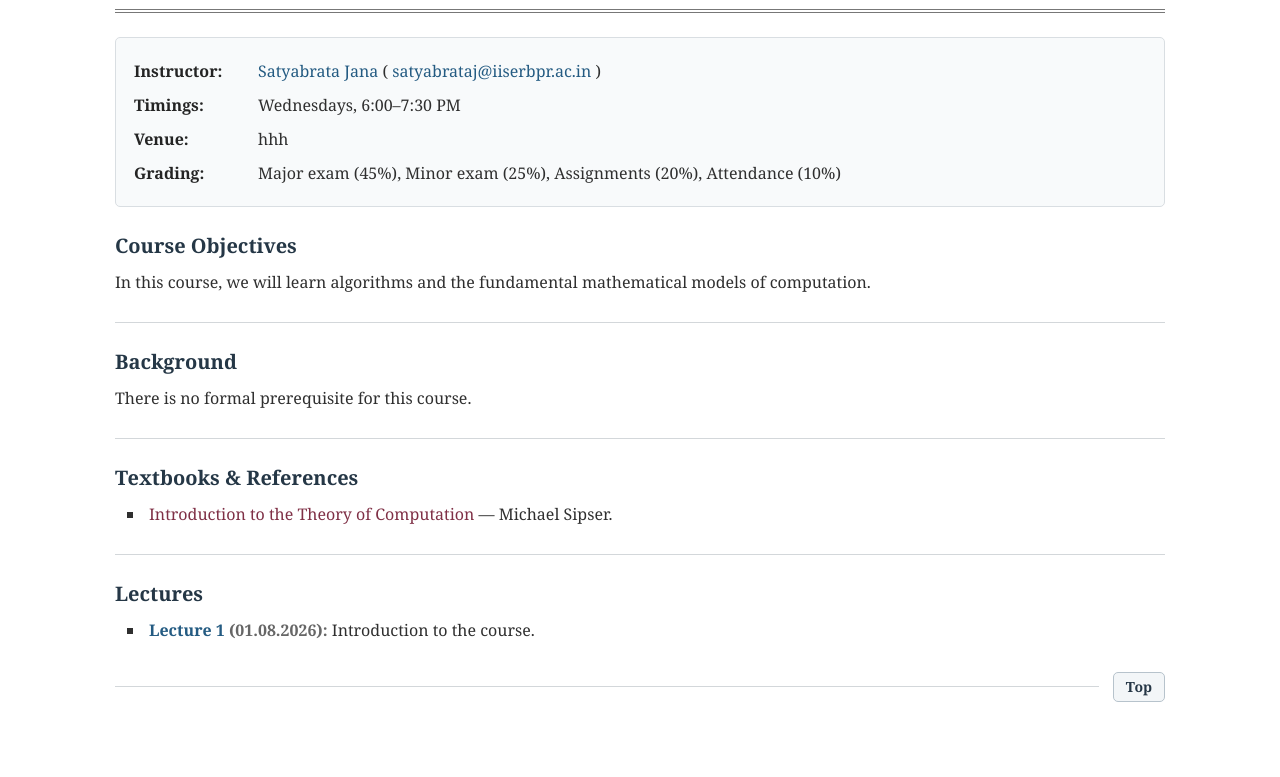
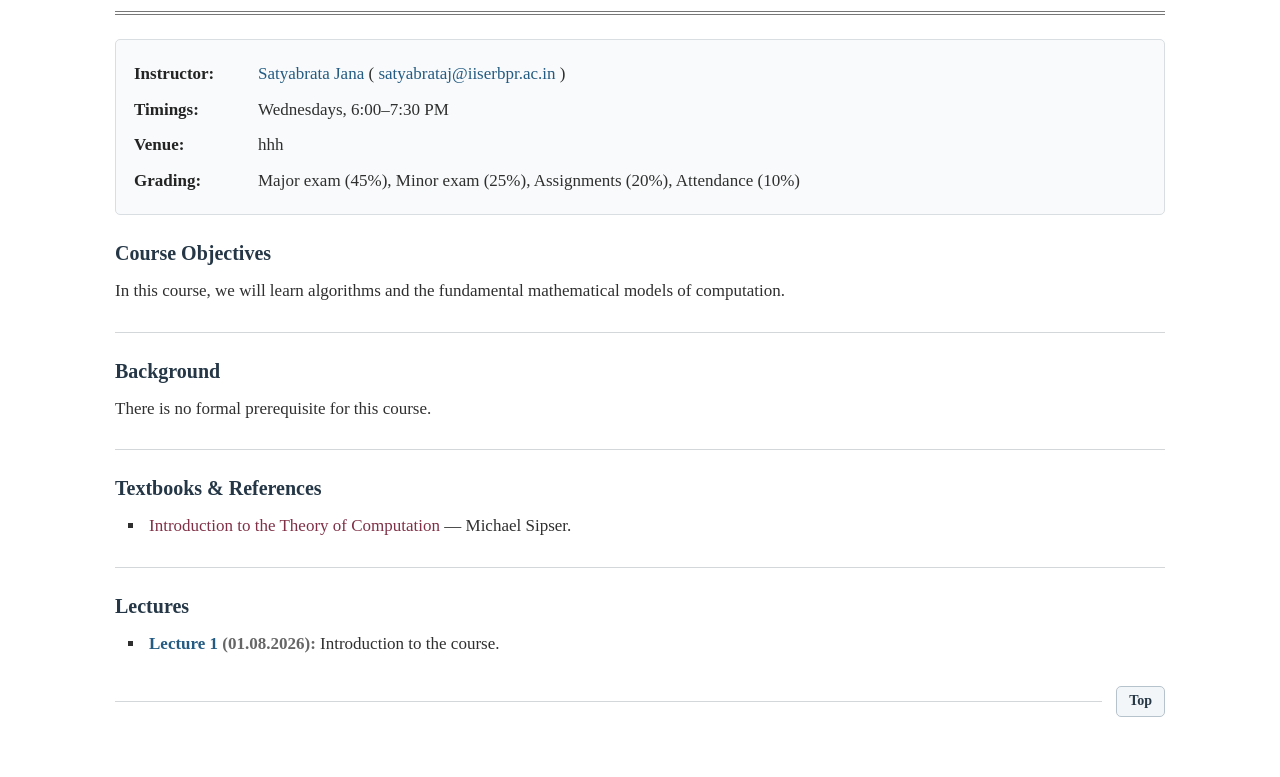
Before and after one commit to sbjana/sbjana.github.io, a plain HTML site: page AprxAlg26.html in a window 1280 px wide. Shown: the part 107-884 px from the top of the page. Drawn offline with Linux system fonts and the light colour scheme.

Commit message:
Update AprxAlg26.html

```diff
--- a/AprxAlg26.html
+++ b/AprxAlg26.html
@@ -43,8 +43,8 @@
       padding: 0 28px;
       background-color: var(--page-background);
       color: var(--text-color);
-      font-family: Georgia, "Times New Roman", Times, serif;
-      font-size: 16px;
+      font-family:  "Times New Roman", Times, serif;
+      font-size: 17px;
       line-height: 1.5;
     }
 
```
